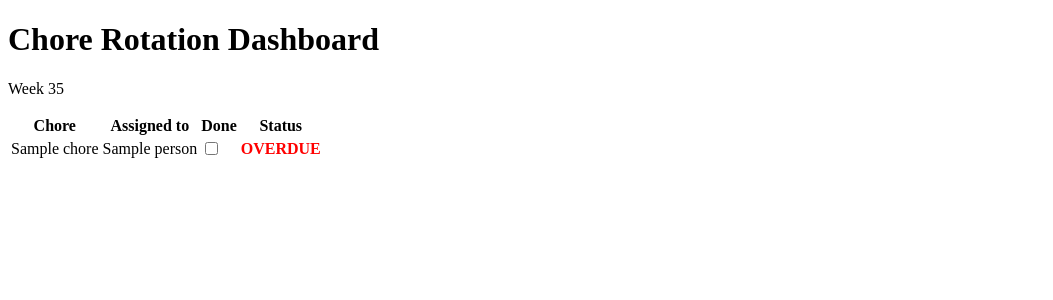
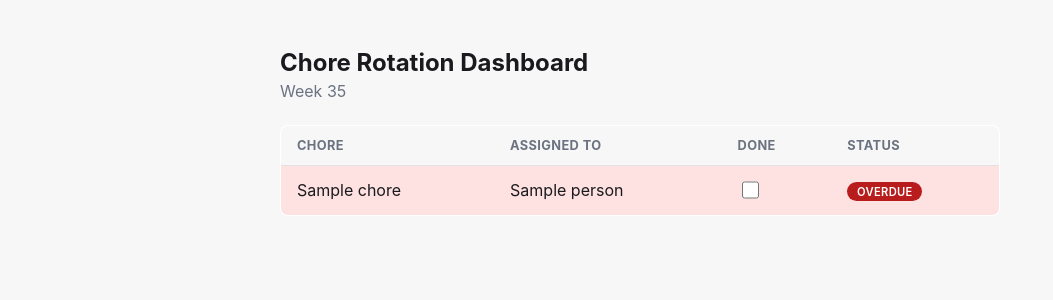
Before and after one commit to Muchai14/chore-rotation-dashboard, a Django app: page / in a window 1280 px wide. Shown: the top 300 px of the page, without its empty margins (0-1053 px from the left). Run offline with Django 4.2, Linux system fonts and the light colour scheme; tables that the repository leaves empty hold one stand-in row (values such as "Sample post").

Commit message:
Add base template and minimal dashboard styling
Splits out chores/base.html (shared head/CSS link) with
dashboard.html extending it, and adds a small stylesheet
(chores/static/chores/dashboard.css) for the assignment table,
checkboxes, and a red pill-style overdue flag replacing the earlier
inline styles.

Verified via curl that the page renders correctly and the stylesheet
is served with a 200.

Co-Authored-By: Claude Sonnet 5 <noreply@anthropic.com>
Claude-Session: https://claude.ai/code/session_0159D8RWApbVFErdY16dCGey

```diff
--- /dev/null
+++ b/chores/static/chores/dashboard.css
@@ -0,0 +1,98 @@
+:root {
+  --bg: #f7f7f8;
+  --surface: #ffffff;
+  --border: #e2e2e6;
+  --text: #1a1a1e;
+  --muted: #6b7280;
+  --overdue-bg: #fee2e2;
+  --overdue-text: #b91c1c;
+}
+
+* {
+  box-sizing: border-box;
+}
+
+body {
+  margin: 0;
+  padding: 2rem 1rem;
+  background: var(--bg);
+  color: var(--text);
+  font-family: -apple-system, BlinkMacSystemFont, "Segoe UI", Roboto, sans-serif;
+}
+
+main {
+  max-width: 720px;
+  margin: 0 auto;
+}
+
+h1 {
+  font-size: 1.5rem;
+  margin-bottom: 0.25rem;
+}
+
+.week-label {
+  color: var(--muted);
+  margin-top: 0;
+  margin-bottom: 1.5rem;
+}
+
+.chore-table {
+  width: 100%;
+  border-collapse: collapse;
+  background: var(--surface);
+  border: 1px solid var(--border);
+  border-radius: 8px;
+  overflow: hidden;
+}
+
+.chore-table th,
+.chore-table td {
+  padding: 0.75rem 1rem;
+  text-align: left;
+  border-bottom: 1px solid var(--border);
+}
+
+.chore-table th {
+  font-size: 0.8rem;
+  text-transform: uppercase;
+  letter-spacing: 0.03em;
+  color: var(--muted);
+  background: var(--bg);
+}
+
+.chore-table tbody tr:last-child td {
+  border-bottom: none;
+}
+
+.chore-table tr.overdue {
+  background: var(--overdue-bg);
+}
+
+.done-checkbox {
+  width: 1.1rem;
+  height: 1.1rem;
+  cursor: pointer;
+}
+
+.overdue-flag {
+  display: inline-block;
+  padding: 0.15rem 0.6rem;
+  border-radius: 999px;
+  background: var(--overdue-text);
+  color: #fff;
+  font-size: 0.7rem;
+  font-weight: 600;
+  letter-spacing: 0.03em;
+  text-transform: uppercase;
+}
+
+.empty-state {
+  color: var(--muted);
+}
+
+code {
+  background: var(--border);
+  padding: 0.1rem 0.35rem;
+  border-radius: 4px;
+  font-size: 0.9em;
+}
--- /dev/null
+++ b/chores/templates/chores/base.html
@@ -0,0 +1,15 @@
+{% load static %}
+<!doctype html>
+<html lang="en">
+<head>
+  <meta charset="utf-8">
+  <meta name="viewport" content="width=device-width, initial-scale=1">
+  <title>{% block title %}Chore Rotation Dashboard{% endblock %}</title>
+  <link rel="stylesheet" href="{% static 'chores/dashboard.css' %}">
+</head>
+<body>
+  <main>
+    {% block content %}{% endblock %}
+  </main>
+</body>
+</html>
--- a/chores/templates/chores/dashboard.html
+++ b/chores/templates/chores/dashboard.html
@@ -1,17 +1,13 @@
-<!doctype html>
-<html lang="en">
-<head>
-  <meta charset="utf-8">
-  <title>Chore Rotation Dashboard</title>
-</head>
-<body>
+{% extends "chores/base.html" %}
+
+{% block content %}
   <h1>Chore Rotation Dashboard</h1>
 
   {% if rows is None %}
-    <p>No people or chores configured yet. Run <code>python manage.py seed_chores</code>.</p>
+    <p class="empty-state">No people or chores configured yet. Run <code>python manage.py seed_chores</code>.</p>
   {% else %}
-    <p>Week {{ week_index }}</p>
-    <table>
+    <p class="week-label">Week {{ week_index }}</p>
+    <table class="chore-table">
       <thead>
         <tr>
           <th>Chore</th>
@@ -22,18 +18,18 @@
       </thead>
       <tbody>
         {% for row in rows %}
-        <tr>
+        <tr class="{% if row.overdue %}overdue{% endif %}">
           <td>{{ row.chore.name }}</td>
           <td>{{ row.person.name }}</td>
           <td>
             <form method="post" action="{% url 'toggle-chore' row.chore.id %}">
               {% csrf_token %}
-              <input type="checkbox" {% if row.done %}checked{% endif %} onchange="this.form.submit()">
+              <input type="checkbox" class="done-checkbox" {% if row.done %}checked{% endif %} onchange="this.form.submit()">
             </form>
           </td>
           <td>
             {% if row.overdue %}
-              <span style="color: red; font-weight: bold;">OVERDUE</span>
+              <span class="overdue-flag">Overdue</span>
             {% endif %}
           </td>
         </tr>
@@ -41,5 +37,4 @@
       </tbody>
     </table>
   {% endif %}
-</body>
-</html>
+{% endblock %}
```
